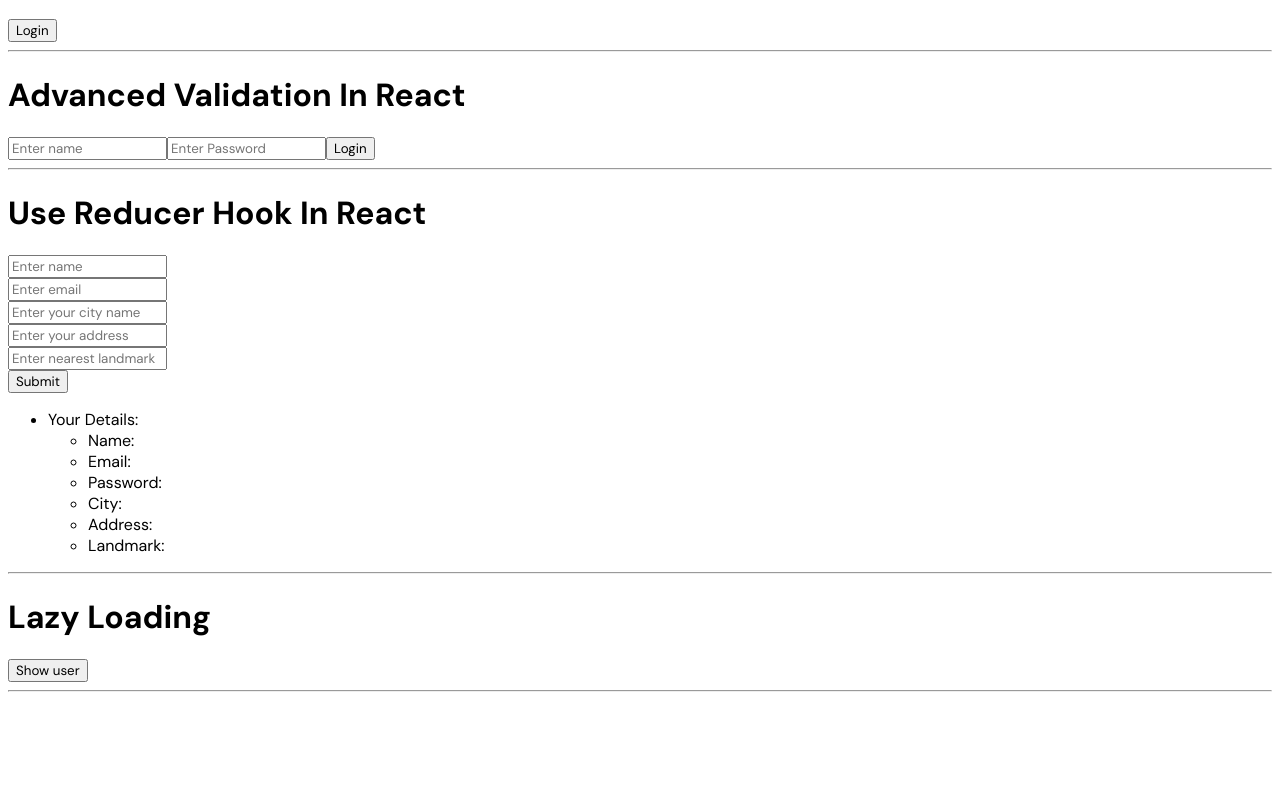
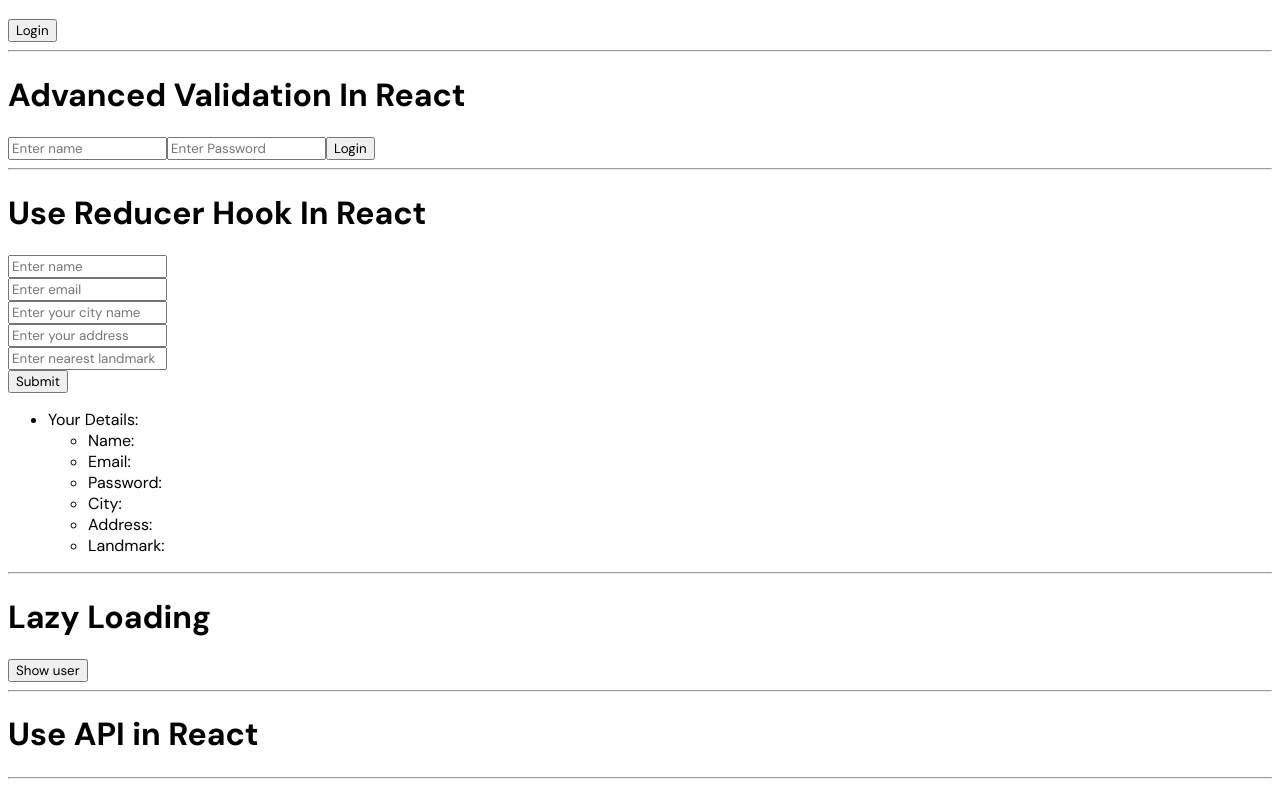
Before and after one commit to MoeezAhmed-Developer/React-Course, a React (Vite) app: page /pk/others in a window 1280 px wide. Shown: the part 3571-4358 px from the top of the page. Before the commit the page ends 4271 px from the top, so only its background shows below. Built offline with nearby package versions, Linux system fonts and the light colour scheme; data requests are answered from the project's data file.

Commit message:
feat: add UseApi component and integrate it into OtherPage

```diff
--- /dev/null
+++ b/src/components/UseApi.jsx
@@ -0,0 +1,7 @@
+export default function UseApi() {
+  return (
+    <div>
+      <h1>Use API in React</h1>
+    </div>
+  );
+}
--- a/src/pages/Other.jsx
+++ b/src/pages/Other.jsx
@@ -16,6 +16,7 @@ import SimpleValidation from "../components/SimpleValidation";
 import AdcValidation from "../components/AdvancedValidation";
 import UseReducerHook from "../components/UseReducerHook";
 import LazyLoading from "../components/LazyLoading";
+import UseApi from "../components/UseApi";
 
 function OtherPage() {
   document.title = "Others | React";
@@ -39,6 +40,7 @@ function OtherPage() {
       <AdcValidation /> <hr />
       <UseReducerHook /> <hr />
       <LazyLoading /> <hr />
+      <UseApi /> <hr />
     </div>
   );
 }
```
